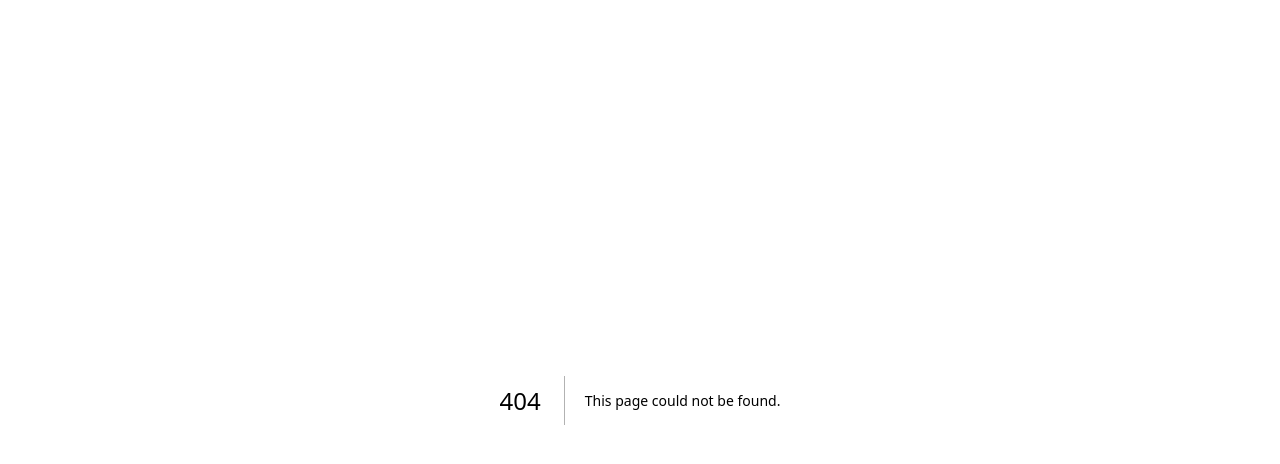
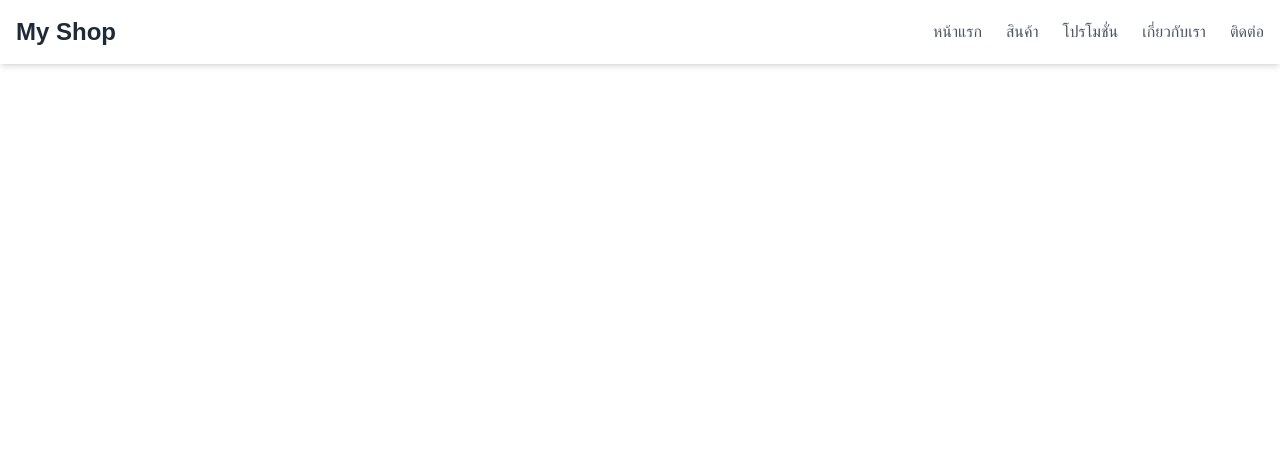
Before and after one commit to panuwit009/Nextorder, a Next.js app: page /components/page in a window 1280 px wide. Before the commit this address had no page. Shown: the top 464 px of the page. Built offline with nearby package versions, Linux system fonts and the light colour scheme.

Commit message:
First time UI setup

```diff
--- /dev/null
+++ b/src/app/components/page/navbar.tsx
@@ -0,0 +1,22 @@
+export default function Navbar () {
+    return (
+        <nav className="bg-white shadow-md p-4 flex justify-between items-center">
+            <div className="text-xl md:text-2xl font-bold text-gray-800">
+            My Shop
+            </div>
+            <div className="hidden md:flex space-x-6">
+            <a href="#" className="text-gray-600 hover:text-gray-900">หน้าแรก</a>
+            <a href="#" className="text-gray-600 hover:text-gray-900">สินค้า</a>
+            <a href="#" className="text-gray-600 hover:text-gray-900">โปรโมชั่น</a>
+            <a href="#" className="text-gray-600 hover:text-gray-900">เกี่ยวกับเรา</a>
+            <a href="#" className="text-gray-600 hover:text-gray-900">ติดต่อ</a>
+            </div>
+            <button className="md:hidden text-gray-800 focus:outline-none">
+            <svg className="w-6 h-6" fill="none" stroke="currentColor" strokeWidth="2"
+                viewBox="0 0 24 24" strokeLinecap="round" strokeLinejoin="round">
+                <path d="M4 6h16M4 12h16M4 18h16"/>
+            </svg>
+            </button>
+        </nav>
+    );
+}
--- /dev/null
+++ b/src/app/components/page/page.tsx
@@ -0,0 +1,7 @@
+import Navbar from "./navbar";
+
+export default function Main () {
+    return (
+        <Navbar />
+    );
+}
```
